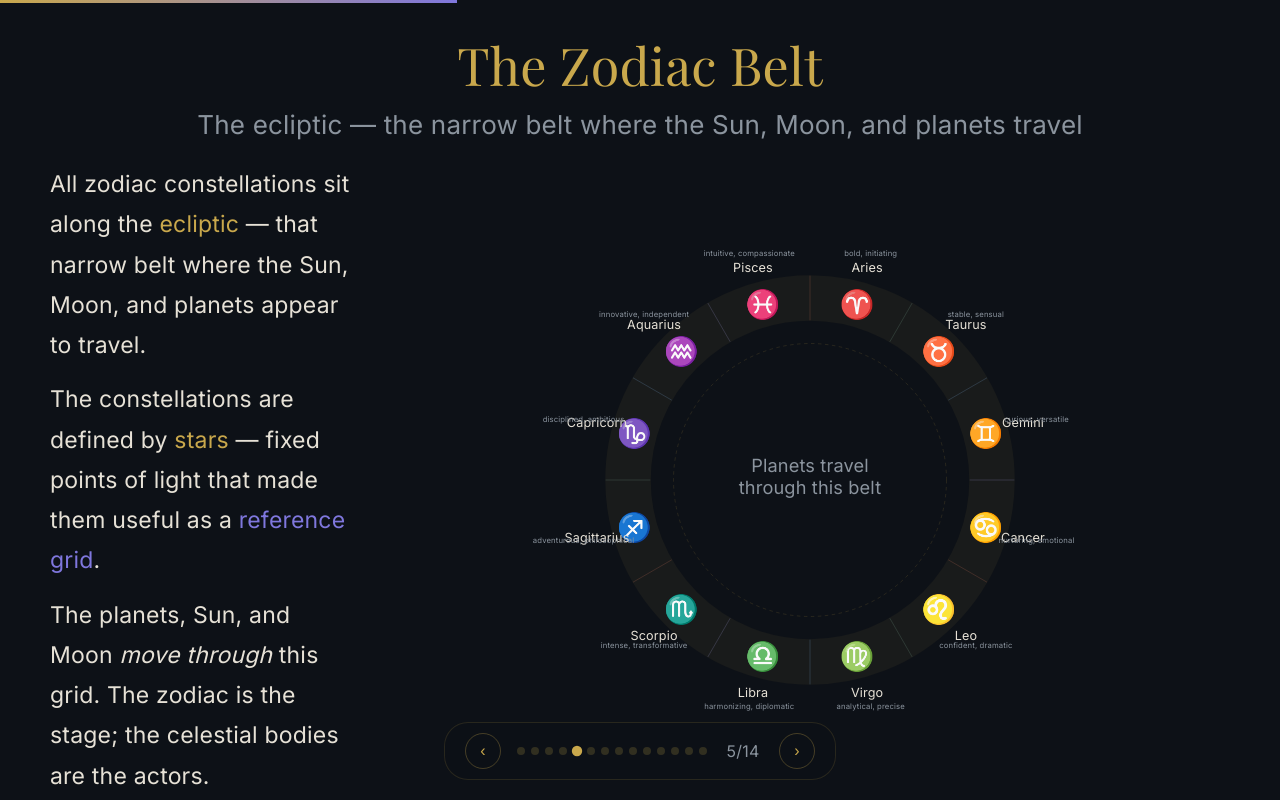
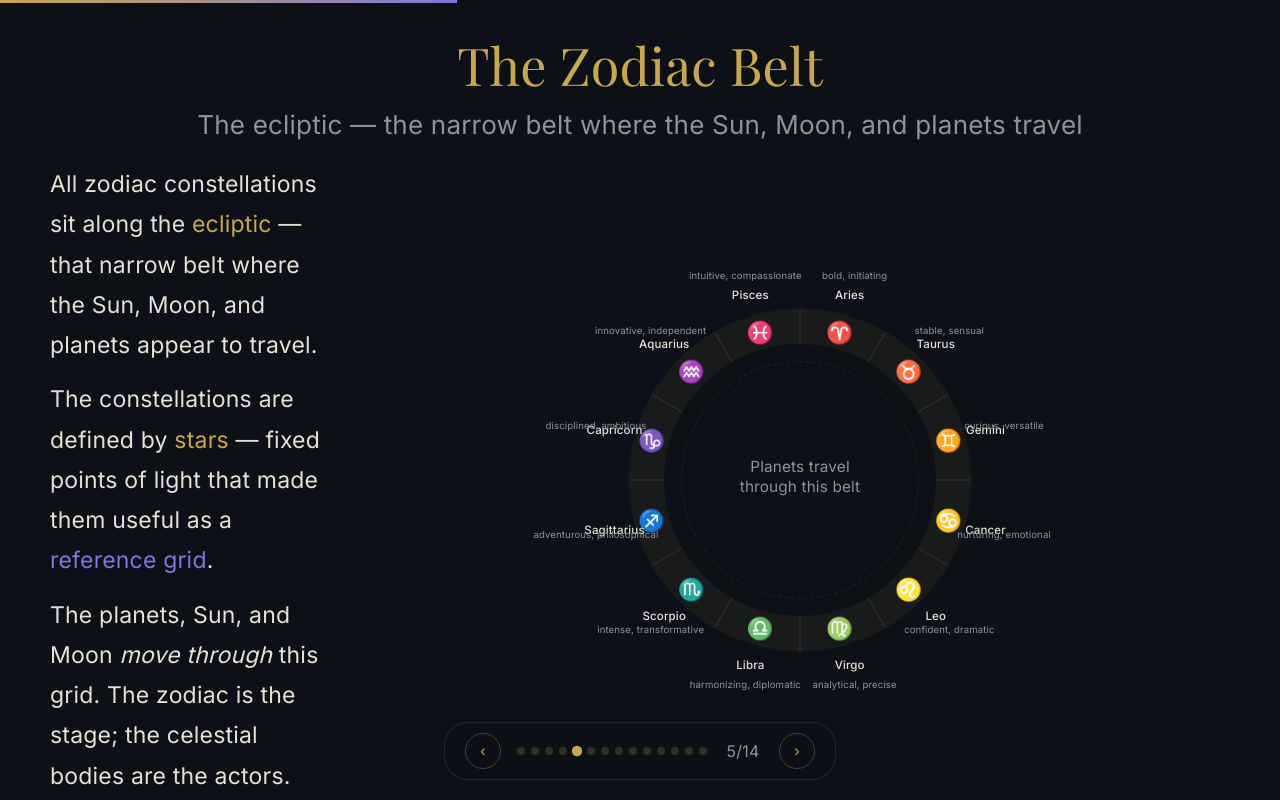
Before and after one commit to NLie2/whyastrologyisforrreal, a React (Vite) app: page / in a window 1280 px wide. Both pictures are taken after a click on the button 577 px from the left and 751 px from the top of the page. Built offline with nearby package versions, Linux system fonts and the light colour scheme; a web font is replaced by a local one.

Commit message:
Bigger zodiac keywords, push labels further from circle

```diff
--- a/src/slides/SlideEcliptic.jsx
+++ b/src/slides/SlideEcliptic.jsx
@@ -1,5 +1,5 @@
 export default function SlideEcliptic() {
-  const cx = 400, cy = 400, r = 260
+  const cx = 450, cy = 450, r = 240
   const signs = ['\u2648','\u2649','\u264A','\u264B','\u264C','\u264D','\u264E','\u264F','\u2650','\u2651','\u2652','\u2653']
   const names = ['Aries','Taurus','Gemini','Cancer','Leo','Virgo','Libra','Scorpio','Sagittarius','Capricorn','Aquarius','Pisces']
   const qualities = ['bold, initiating','stable, sensual','curious, versatile','nurturing, emotional','confident, dramatic','analytical, precise','harmonizing, diplomatic','intense, transformative','adventurous, philosophical','disciplined, ambitious','innovative, independent','intuitive, compassionate']
@@ -13,45 +13,45 @@ export default function SlideEcliptic() {
 
       <div style={{ display: 'flex', alignItems: 'center', justifyContent: 'center', flex: 1, width: '100%', gap: 40 }}>
         {/* Text on left, smaller */}
-        <div style={{ maxWidth: 300, flexShrink: 0 }}>
+        <div style={{ maxWidth: 280, flexShrink: 0 }}>
           <p>All zodiac constellations sit along the <span className="highlight">ecliptic</span> — that narrow belt where the Sun, Moon, and planets appear to travel.</p>
           <p style={{ marginTop: 14 }}>The constellations are defined by <span className="highlight">stars</span> — fixed points of light that made them useful as a <span className="highlight2">reference grid</span>.</p>
           <p style={{ marginTop: 14 }}>The planets, Sun, and Moon <em>move through</em> this grid. The zodiac is the stage; the celestial bodies are the actors.</p>
         </div>
 
         {/* Big central circle */}
-        <svg viewBox="0 0 800 800" style={{ flex: 1, maxHeight: '70vh' }}>
+        <svg viewBox="0 0 900 900" style={{ flex: 1, maxHeight: '72vh' }}>
           {/* Ecliptic belt */}
-          <circle cx={cx} cy={cy} r={r} fill="none" stroke="rgba(201,168,76,0.25)" strokeWidth="65" opacity="0.25" />
+          <circle cx={cx} cy={cy} r={r} fill="none" stroke="rgba(201,168,76,0.25)" strokeWidth="55" opacity="0.25" />
 
           {Array.from({ length: 12 }).map((_, i) => {
             const a1 = (i * 30 - 90) * Math.PI / 180
             const amid = ((i * 30 + 15) - 90) * Math.PI / 180
             const x = cx + r * Math.cos(amid)
             const y = cy + r * Math.sin(amid)
-            const lx1 = cx + (r - 32) * Math.cos(a1)
-            const ly1 = cy + (r - 32) * Math.sin(a1)
-            const lx2 = cx + (r + 32) * Math.cos(a1)
-            const ly2 = cy + (r + 32) * Math.sin(a1)
-            const nx = cx + (r + 55) * Math.cos(amid)
-            const ny = cy + (r + 55) * Math.sin(amid)
-            const qx = cx + (r + 75) * Math.cos(amid)
-            const qy = cy + (r + 75) * Math.sin(amid)
+            const lx1 = cx + (r - 27) * Math.cos(a1)
+            const ly1 = cy + (r - 27) * Math.sin(a1)
+            const lx2 = cx + (r + 27) * Math.cos(a1)
+            const ly2 = cy + (r + 27) * Math.sin(a1)
+            const nx = cx + (r + 60) * Math.cos(amid)
+            const ny = cy + (r + 60) * Math.sin(amid)
+            const qx = cx + (r + 90) * Math.cos(amid)
+            const qy = cy + (r + 90) * Math.sin(amid)
             const color = elC[els[i]]
             return (
               <g key={i}>
                 <line x1={lx1} y1={ly1} x2={lx2} y2={ly2} stroke={color} strokeWidth="0.8" opacity="0.35" />
-                <text x={x} y={y} textAnchor="middle" dominantBaseline="central" fontSize="40" fill={color}>{signs[i]}</text>
-                <text x={nx} y={ny} textAnchor="middle" dominantBaseline="central" fontSize="18" fill="var(--text)">{names[i]}</text>
-                <text x={qx} y={qy} textAnchor="middle" dominantBaseline="central" fontSize="11" fill="var(--text-muted)">{qualities[i]}</text>
+                <text x={x} y={y} textAnchor="middle" dominantBaseline="central" fontSize="34" fill={color}>{signs[i]}</text>
+                <text x={nx} y={ny} textAnchor="middle" dominantBaseline="central" fontSize="18" fill="var(--text)" fontWeight="500">{names[i]}</text>
+                <text x={qx} y={qy} textAnchor="middle" dominantBaseline="central" fontSize="15" fill="var(--text-muted)">{qualities[i]}</text>
               </g>
             )
           })}
 
           {/* Inner label */}
-          <circle cx={cx} cy={cy} r={r - 65} fill="none" stroke="var(--accent)" strokeWidth="1" strokeDasharray="5 5" opacity="0.2" />
-          <text x={cx} y={cy - 12} textAnchor="middle" fontSize="26" fill="var(--text-muted)">Planets travel</text>
-          <text x={cx} y={cy + 20} textAnchor="middle" fontSize="26" fill="var(--text-muted)">through this belt</text>
+          <circle cx={cx} cy={cy} r={r - 55} fill="none" stroke="var(--accent)" strokeWidth="1" strokeDasharray="5 5" opacity="0.2" />
+          <text x={cx} y={cy - 12} textAnchor="middle" fontSize="24" fill="var(--text-muted)">Planets travel</text>
+          <text x={cx} y={cy + 18} textAnchor="middle" fontSize="24" fill="var(--text-muted)">through this belt</text>
         </svg>
       </div>
     </div>
```
